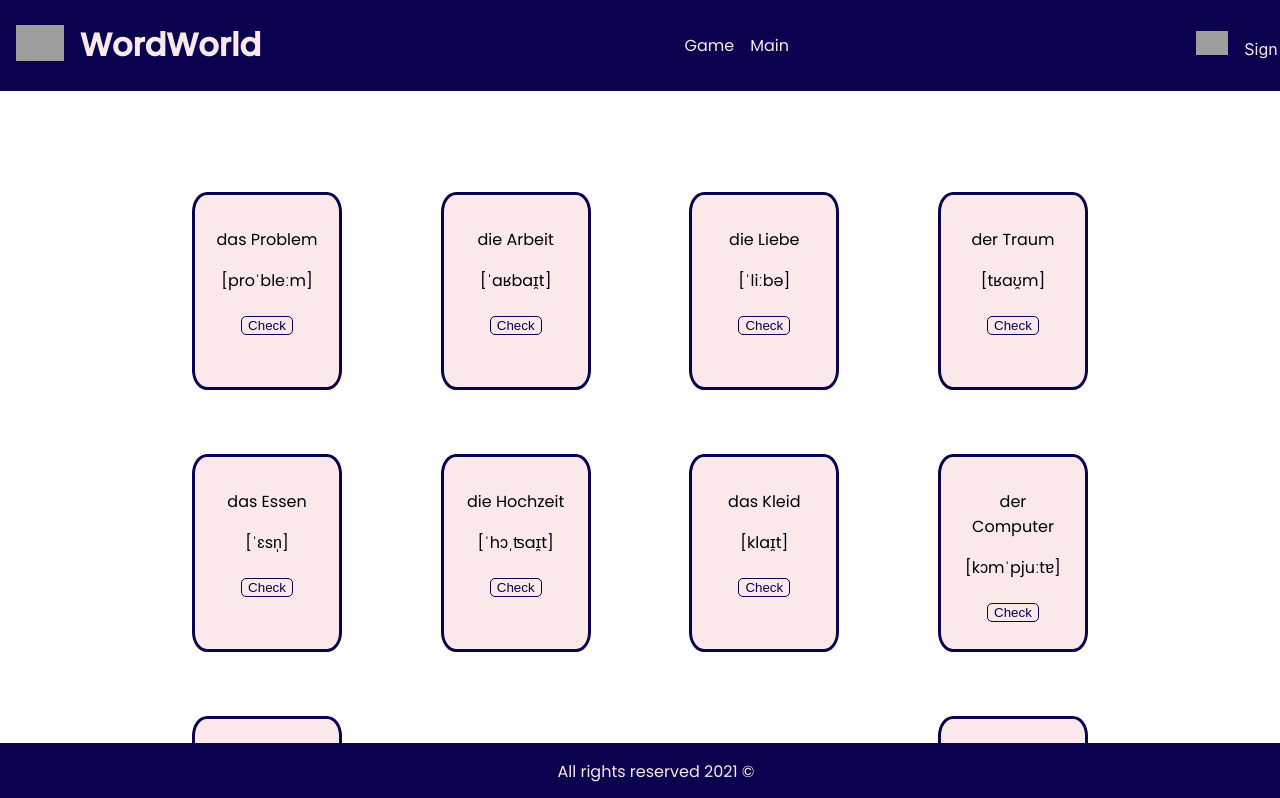
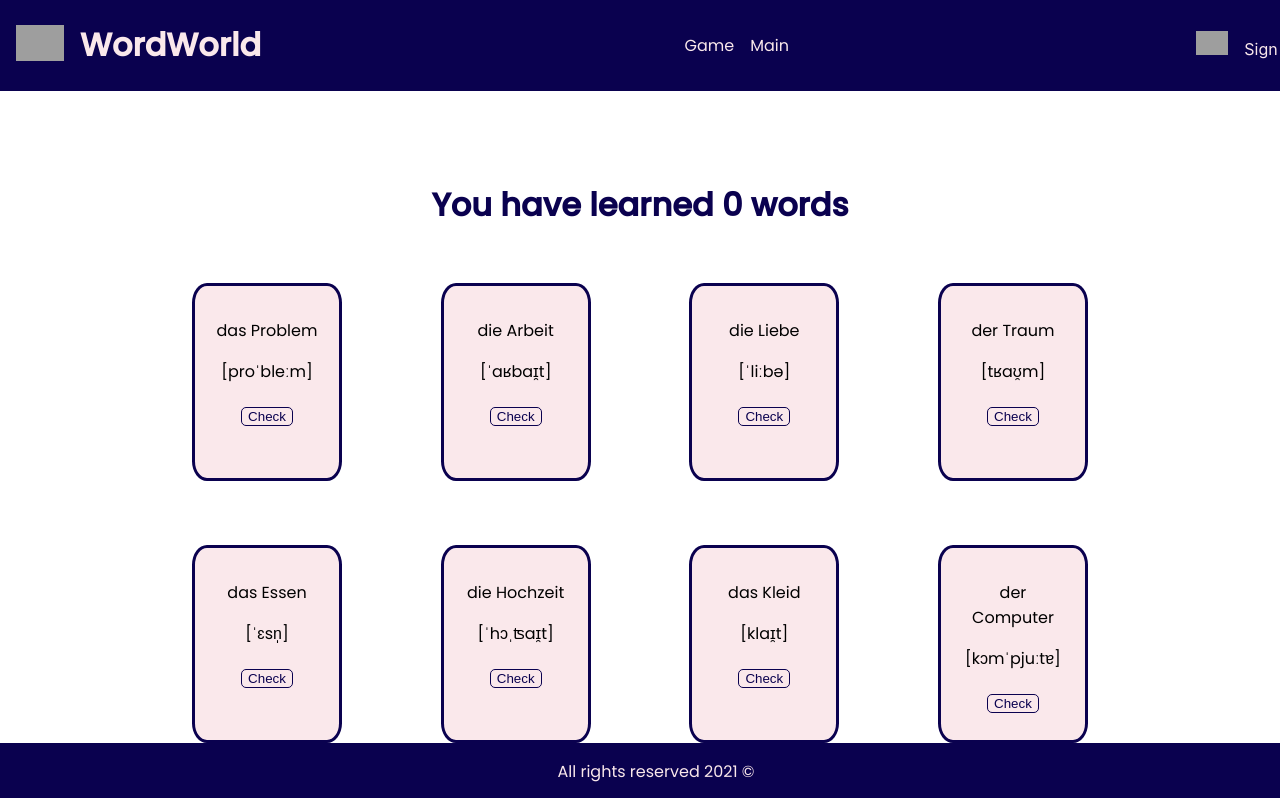
Before and after one commit to katbeg/words-app, a React (Create React App) app: page /game in a window 1280 px wide. Shown: the top 798 px of the page. Built offline with nearby package versions, Linux system fonts and the light colour scheme; grey boxes are pictures that could not be loaded.

Commit message:
learned counter added

```diff
--- a/src/components/card.jsx
+++ b/src/components/card.jsx
@@ -5,19 +5,23 @@ import Button from "./button";
 function Card(props){
     const [pressed, setPressed] = useState(false);
 
-    function handleCheck(){
+    const onClick = () => {
         setPressed(!pressed);
+        if(pressed === false){
+            props.addToLearned();
+        }
     }
+
        return(
         <div className='card'>
             <p className='card__word'>{props.preposition} {props.word}</p>
             <p className='card__transcription'>{props.transcription}</p>
             {pressed ?
             <div><p className='card__translation'>{props.translation}</p>
-                <Button onClick={handleCheck} text='Cancel'></Button>
+                <Button onClick={onClick} text='Cancel'></Button>
             </div>
               :
-            <Button text='Check' onClick={handleCheck}></Button>
+            <Button text='Check' onClick={onClick}></Button>
             }
         </div>
     );
--- a/src/components/game.jsx
+++ b/src/components/game.jsx
@@ -1,17 +1,29 @@
-import React from "react";
+import React, { useState} from "react";
 import Card from "./card";
 import words from "./words";
 import './styles/game.scss';
 
 export default function Game(){
+  const [isLearned, setLearned] = useState(0);
+
+  const addToLearned = () => {
+    setLearned(isLearned+1);
+  }
+
     return(
         <div className='game-container'>
-        {
-          words.map((w) =>
-            <Card word={w.word}
-            preposition={w.preposition} transcription={w.transcription} translation = {w.translation}></Card>
-          )
-        }
+          <h1 className='game-container__title'>{isLearned === 1 ? `You have learned ${isLearned} word` :  `You have learned ${isLearned} words`}</h1>
+          <div className='game-container__main'>
+              {
+              words.map((w) =>
+                <Card word={w.word}
+                preposition={w.preposition}
+                transcription={w.transcription}
+                translation = {w.translation}
+                addToLearned={addToLearned}
+                ></Card>)
+            }
+          </div>
         </div>
     )
 }
--- a/src/components/styles/game.scss
+++ b/src/components/styles/game.scss
@@ -1,11 +1,19 @@
 @import './variables.scss';
 
 .game-container{
-    display: flex;
-    flex-direction: row;
-    flex-wrap: wrap;
-    justify-content: space-between;
     .card {
         margin: 2em;
     }
+    &__main {
+        display: flex;
+        flex-direction: row;
+        flex-wrap: wrap;
+        justify-content: space-between;
+    }
+    &__title {
+        font-family: $mainFont;
+        text-align: center;
+        color: $mainColor;
+    }
+
 }
```
